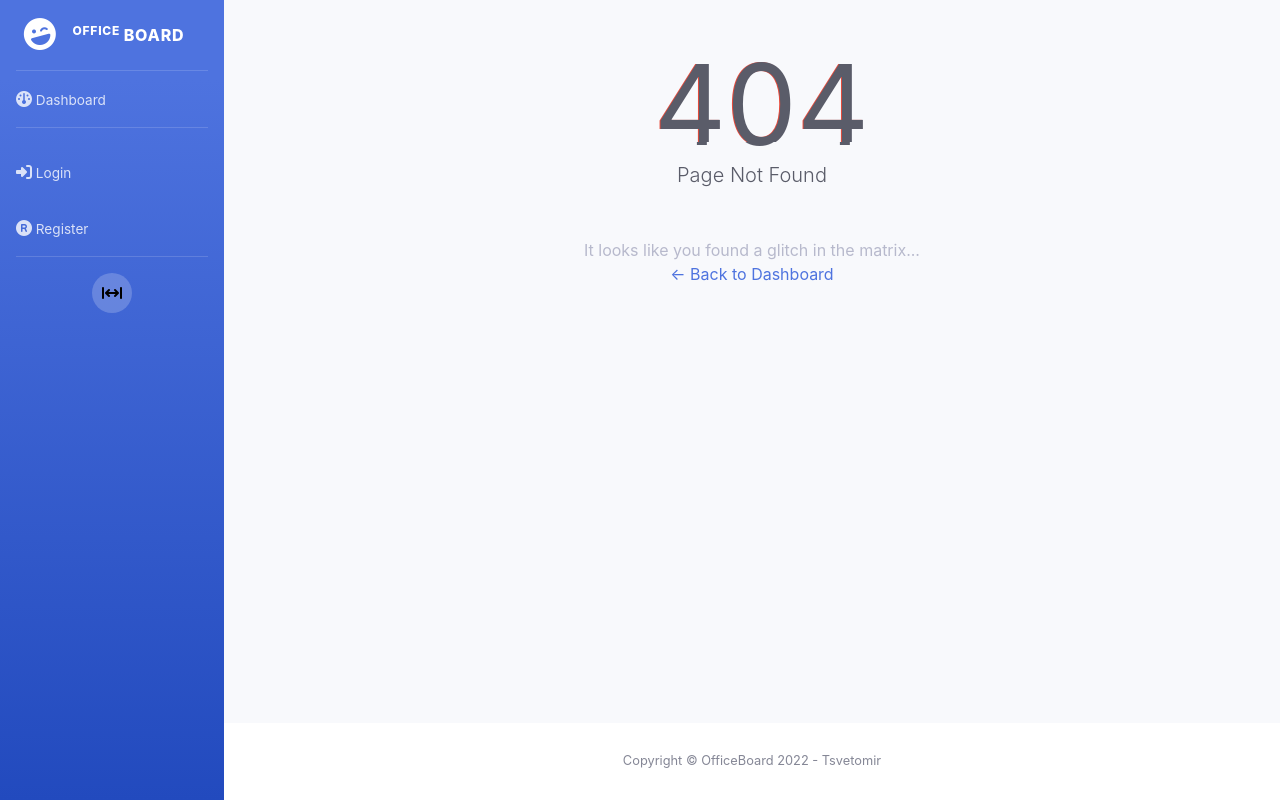
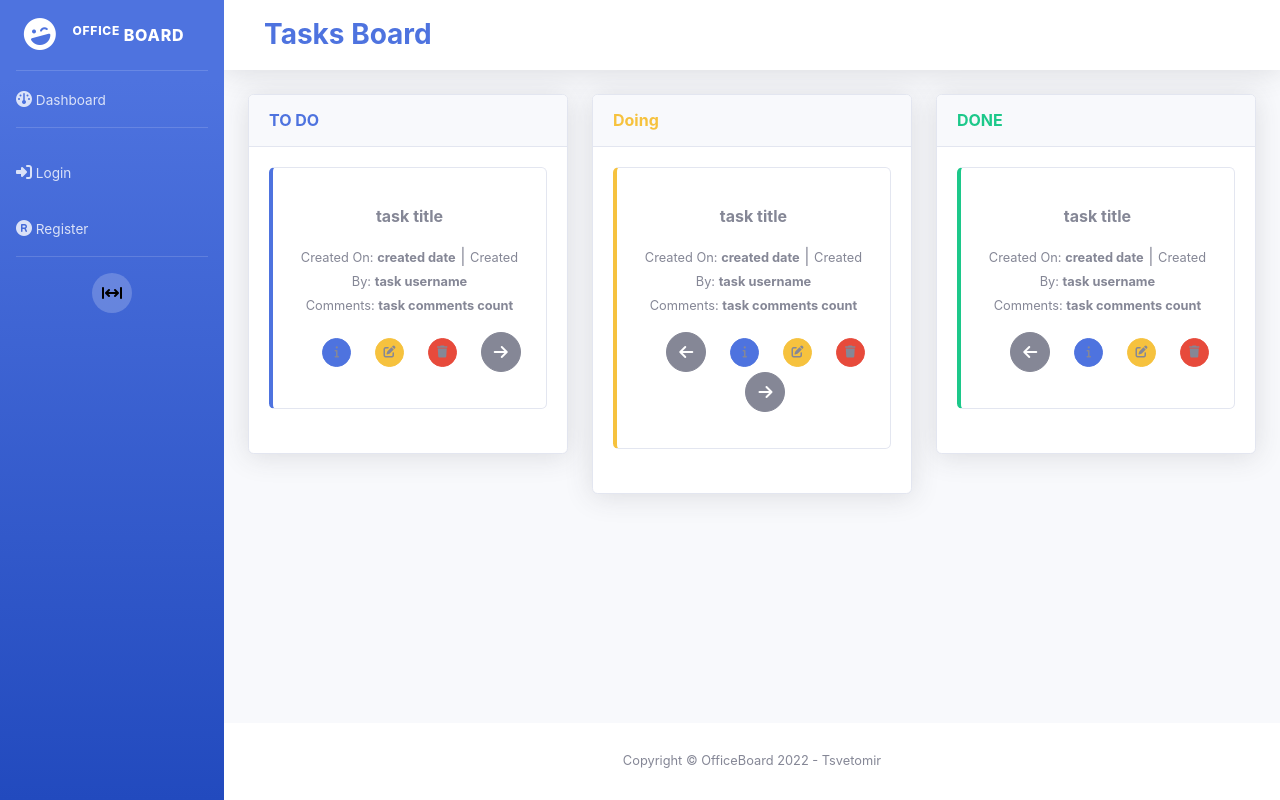
Before and after one commit to dimitrov93/OfficeBoard, an Angular app in the folder src/Client/: page /tasks in a window 1280 px wide. Before the commit this address had no page. Built offline with nearby package versions, Linux system fonts and the light colour scheme; some icons are missing.

Commit message:
tasks component

```diff
--- a/src/Client/src/app/app-routing.module.ts
+++ b/src/Client/src/app/app-routing.module.ts
@@ -15,6 +15,10 @@ const routes: Routes = [
     loadChildren: () => import('./auth/auth.module').then(m => m.AuthModule)
   },
   {
+    path: 'tasks',
+    loadChildren: () => import('./tasks/tasks.module').then(m => m.TasksModule),
+  },
+  {
     path: '404',
     component: PageNotFoundComponent
   },
--- a/src/Client/src/app/app.module.ts
+++ b/src/Client/src/app/app.module.ts
@@ -9,6 +9,8 @@ import { HttpClientModule } from '@angular/common/http'
 import { DashboardComponent } from './dashboard/dashboard.component';
 import { AppEmailDirective } from './shared/validators/app-email.directive';
 import { CoreModule } from './core/core.module';
+import { TaskBaordComponent } from './tasks/task-baord/task-baord.component';
+
 
 @NgModule({
   declarations: [
--- /dev/null
+++ b/src/Client/src/app/tasks/task-baord/task-baord.component.html
@@ -0,0 +1,156 @@
+<!-- Topbar -->
+<nav class="navbar navbar-expand navbar-light bg-white topbar mb-4 static-top shadow">
+    <!-- Page Heading -->
+    <div class="d-sm-flex align-items-center justify-content-between m-4">
+        <h1 class="h3 mb-0 text-primary"><strong>Tasks Board</strong></h1>
+    </div>
+</nav>
+<!-- End of Topbar -->
+<!-- Begin Page Content -->
+<div class="container-fluid">
+    <!-- Content Row -->
+    <div class="row">
+
+        <!-- First Column -->
+        <div class="col-lg-4">
+            <!-- Custom Text Color Utilities -->
+            <div class="card shadow mb-4">
+                <div class="card-header py-3">
+                    <h6 class="m-0 font-weight-bold text-primary">TO DO</h6>
+                </div>
+                <div class="card-body">
+                    <div class="card mb-4 py-3 border-left-primary pop" cdkDrag>
+                        <textarea hidden id="taskId">task id</textarea>
+                        <div class="card-body text-center">
+                            <p><a ><strong>task title</strong></a></p>
+                            <p>
+                                <small class="text-muted">Created On:
+                                    <strong>created date</strong>
+                                </small> |
+                                <small class="text-muted">Created By:
+                                    <a><strong>task username</strong></a>
+                                </small> <br>
+                                <small class="text-muted">Comments: <strong>task comments count</strong></small>
+                            </p>
+                            <!-- Circle Buttons (Small) -->
+                            <a  class="btn btn-primary btn-circle btn-sm ml-4"
+                                title="See Details">
+                                <i class="fa-solid fa-info"></i>
+                            </a>
+                            <div  style="display: inline;">
+                                <a  class="btn btn-warning btn-circle btn-sm ml-4"
+                                    title="Edit">
+                                    <i class="fa-solid fa-pen-to-square"></i>
+                                </a>
+                                <a
+                                    class="btn btn-danger btn-circle btn-sm ml-4" title="Delete">
+                                    <i class="fa-solid fa-trash"></i>
+                                </a>
+                            </div>
+                            <a  class="btn btn-secondary btn-circle ml-4"
+                                title="Move to Doing">
+                                <i class="fa-sharp fa-solid fa-arrow-right" style="color: white;"></i>
+                            </a>
+                        </div>
+                    </div>
+                </div>
+            </div>
+        </div>
+
+        <!-- Second Column -->
+        <div class="col-lg-4">
+            <!-- Background Gradient Utilities -->
+            <div class="card shadow mb-4">
+                <div class="card-header py-3">
+                    <h6 class="m-0 font-weight-bold text-warning">Doing</h6>
+                </div>
+                <div class="card-body" >
+                    <div class="card mb-4 py-3 border-left-warning pop" cdkDrag >
+                        <textarea hidden id="taskId">task id</textarea>
+                        <div class="card-body text-center">
+                            <p><a ><strong>task title</strong></a></p>
+                            <p>
+                                <small class="text-muted">Created On:
+                                    <strong>created date</strong>
+                                </small> |
+                                <small class="text-muted">Created By:
+                                    <a><strong>task username</strong></a>
+                                </small> <br>
+                                <small class="text-muted">Comments: <strong>task comments count</strong></small>
+                            </p>
+                            <!-- Circle Buttons (Small) -->
+                            <a class="btn btn-secondary btn-circle ml-4"
+                                title="Move to TO DO">
+                                <i class="fa-sharp fa-solid fa-arrow-left" style="color: white;"></i>
+                            </a>
+                            <a  class="btn btn-primary btn-circle btn-sm ml-4"
+                                title="See Details">
+                                <i class="fa-solid fa-info"></i>
+                            </a>
+                            <div  style="display: inline;">
+                                <a  class="btn btn-warning btn-circle btn-sm ml-4"
+                                    title="Edit">
+                                    <i class="fa-solid fa-pen-to-square"></i>
+                                </a>
+                                <a
+                                    class="btn btn-danger btn-circle btn-sm ml-4" title="Delete">
+                                    <i class="fa-solid fa-trash"></i>
+                                </a>
+                            </div>
+                            <a class="btn btn-secondary btn-circle ml-4"
+                                title="Move to DONE">
+                                <i class="fa-sharp fa-solid fa-arrow-right" style="color: white;"></i>
+                            </a>
+                        </div>
+                    </div>
+                </div>
+            </div>
+        </div>
+
+        <!-- Third Column -->
+        <div class="col-lg-4">
+            <!-- Grayscale Utilities -->
+            <div class="card shadow mb-4">
+                <div class="card-header py-3">
+                    <h6 class="m-0 font-weight-bold text-success">DONE</h6>
+                </div>
+                <div class="card-body">
+                    <div class="card mb-4 py-3 border-left-success pop" cdkDrag>
+                        <textarea hidden id="taskId">task id</textarea>
+                        <div class="card-body text-center">
+                            <p><a ><strong>task title</strong></a></p>
+                            <p>
+                                <small class="text-muted">Created On:
+                                    <strong>created date</strong>
+                                </small> |
+                                <small class="text-muted">Created By:
+                                    <a><strong>task username</strong></a>
+                                </small> <br>
+                                <small class="text-muted">Comments: <strong>task comments count</strong></small>
+                            </p>
+                            <!-- Circle Buttons (Small) -->
+                            <a  class="btn btn-secondary btn-circle ml-4"
+                                title="Move to Doing">
+                                <i class="fa-sharp fa-solid fa-arrow-left" style="color: white;"></i>
+                            </a>
+                            <a  class="btn btn-primary btn-circle btn-sm ml-4"
+                                title="See Details">
+                                <i class="fa-solid fa-info"></i>
+                            </a>
+                            <div  style="display: inline;">
+                                <a  class="btn btn-warning btn-circle btn-sm ml-4"
+                                    title="Edit">
+                                    <i class="fa-solid fa-pen-to-square"></i>
+                                </a>
+                                <a
+                                    class="btn btn-danger btn-circle btn-sm ml-4" title="Delete">
+                                    <i class="fa-solid fa-trash"></i>
+                                </a>
+                            </div>
+                        </div>
+                    </div>
+                </div>
+            </div>
+        </div>
+    </div>
+</div>
--- /dev/null
+++ b/src/Client/src/app/tasks/task-baord/task-baord.component.ts
@@ -0,0 +1,15 @@
+import { Component, OnInit } from '@angular/core';
+
+@Component({
+  selector: 'app-task-baord',
+  templateUrl: './task-baord.component.html',
+  styleUrls: ['./task-baord.component.scss']
+})
+export class TaskBaordComponent implements OnInit {
+
+  constructor() { }
+
+  ngOnInit(): void {
+  }
+
+}
```
Also changed, not shown: src/Client/src/app/tasks/tasks-routing.module.ts (added, +18 -0 lines), src/Client/src/app/tasks/tasks.module.ts (added, +19 -0 lines), src/Client/src/app/tasks/task-baord/task-baord.component.scss (added), 1 other file (tests, documents, lock files or other folders).
